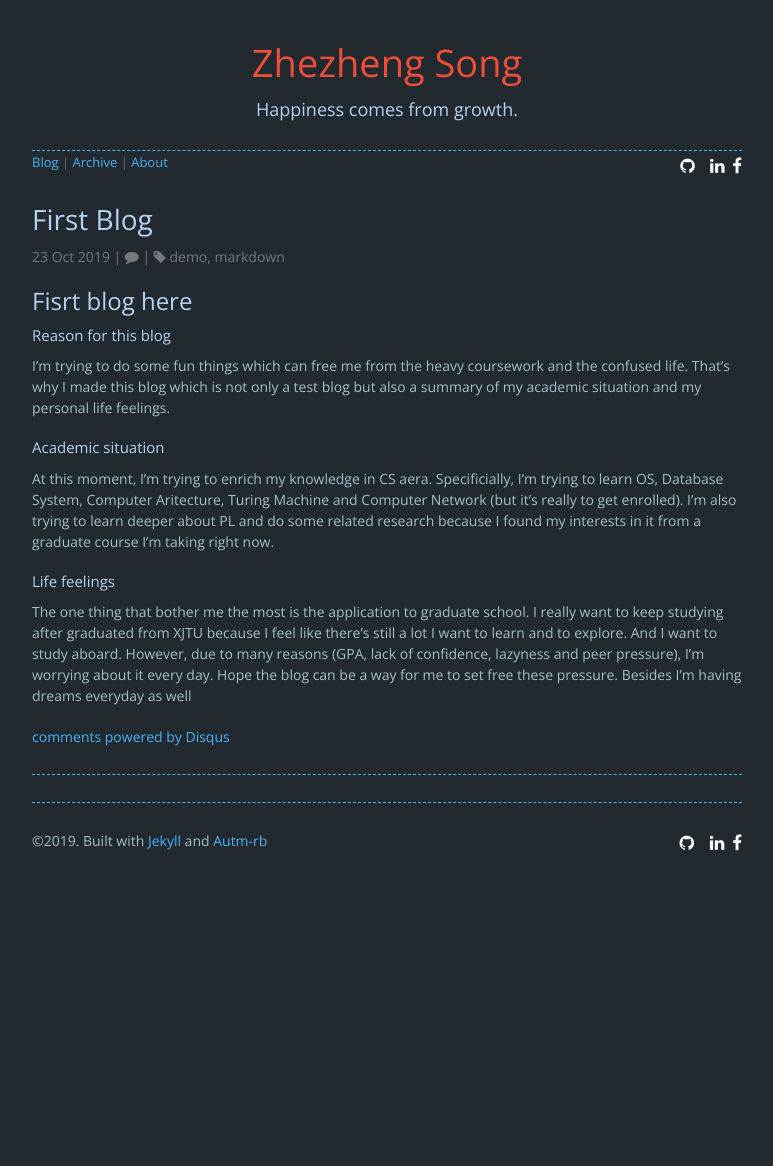
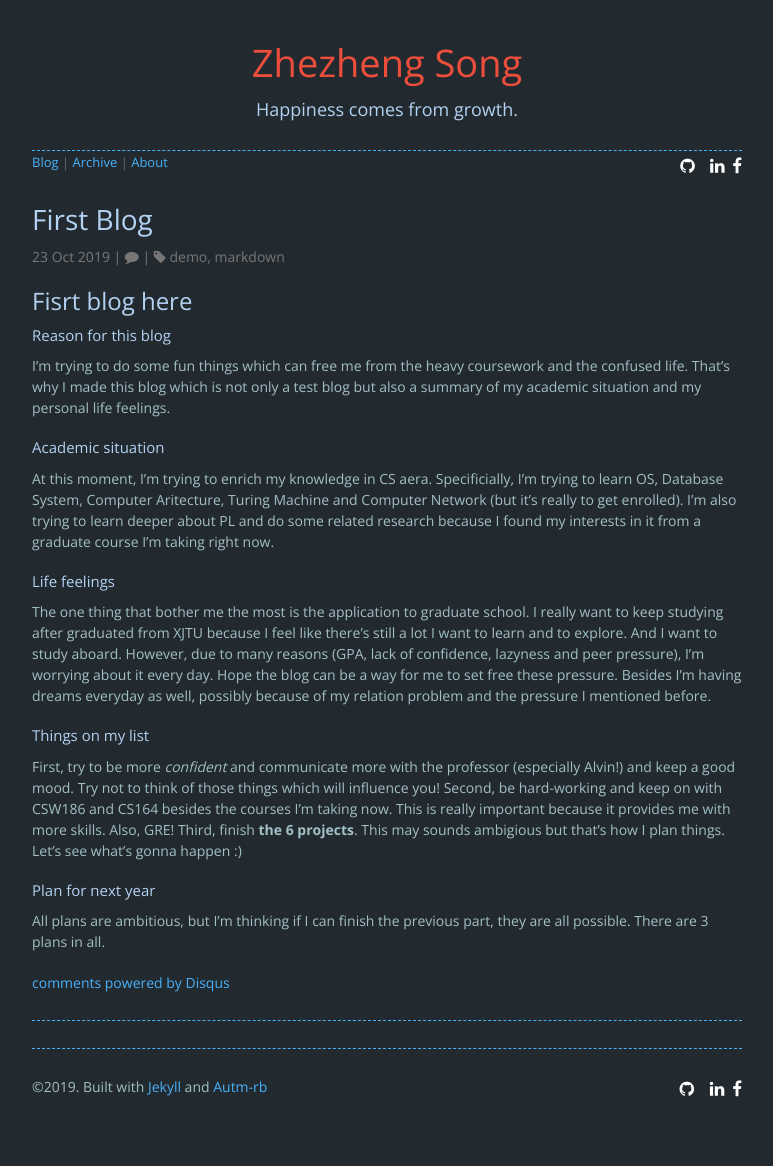
Before and after one commit to zhezhengsong/zhezhengsong.github.io, a Jekyll site: the page built from _posts/2019-10-23-test-blog.md, in a window 1280 px wide. Shown: the whole page, without its empty margins (253-1026 px from the left). Built offline with Jekyll 4.4.1, drawn with Linux system fonts in a browser that asks for light colours; nearby versions of some CDN libraries; comment, search, counter and statistics services are not loaded; before the commit the page ends 920 px from its top, so only the background shows below that.

Commit message:
add post

```diff
--- a/_posts/2019-10-23-test-blog.md
+++ b/_posts/2019-10-23-test-blog.md
@@ -9,4 +9,10 @@ I'm trying to do some fun things which can free me from the heavy coursework and
 #### Academic situation
 At this moment, I'm trying to enrich my knowledge in CS aera. Specificially, I'm trying to learn OS, Database System, Computer Aritecture, Turing Machine and Computer Network (but it's really to get enrolled). I'm also trying to learn deeper about PL and do some related research because I found my interests in it from a graduate course I'm taking right now.
 #### Life feelings
-The one thing that bother me the most is the application to graduate school. I really want to keep studying after graduated from XJTU because I feel like there's still a lot I want to learn and to explore. And I want to study aboard. However, due to many reasons (GPA, lack of confidence, lazyness and peer pressure), I'm worrying about it every day. Hope the blog can be a way for me to set free these pressure. Besides I'm having dreams everyday as well
+The one thing that bother me the most is the application to graduate school. I really want to keep studying after graduated from XJTU because I feel like there's still a lot I want to learn and to explore. And I want to study aboard. However, due to many reasons (GPA, lack of confidence, lazyness and peer pressure), I'm worrying about it every day. Hope the blog can be a way for me to set free these pressure. Besides I'm having dreams everyday as well, possibly because of my relation problem and the pressure I mentioned before.
+#### Things on my list
+First, try to be more *confident* and communicate more with the professor (especially Alvin!) and keep a good mood. Try not to think of those things which will influence you!
+Second, be hard-working and keep on with CSW186 and CS164 besides the courses I'm taking now. This is really important because it provides me with more skills. Also, GRE!
+Third, finish **the 6 projects**. This may sounds ambigious but that's how I plan things. Let's see what's gonna happen :)
+#### Plan for next year
+All plans are ambitious, but I'm thinking if I can finish the previous part, they are all possible. There are 3 plans in all.
```
